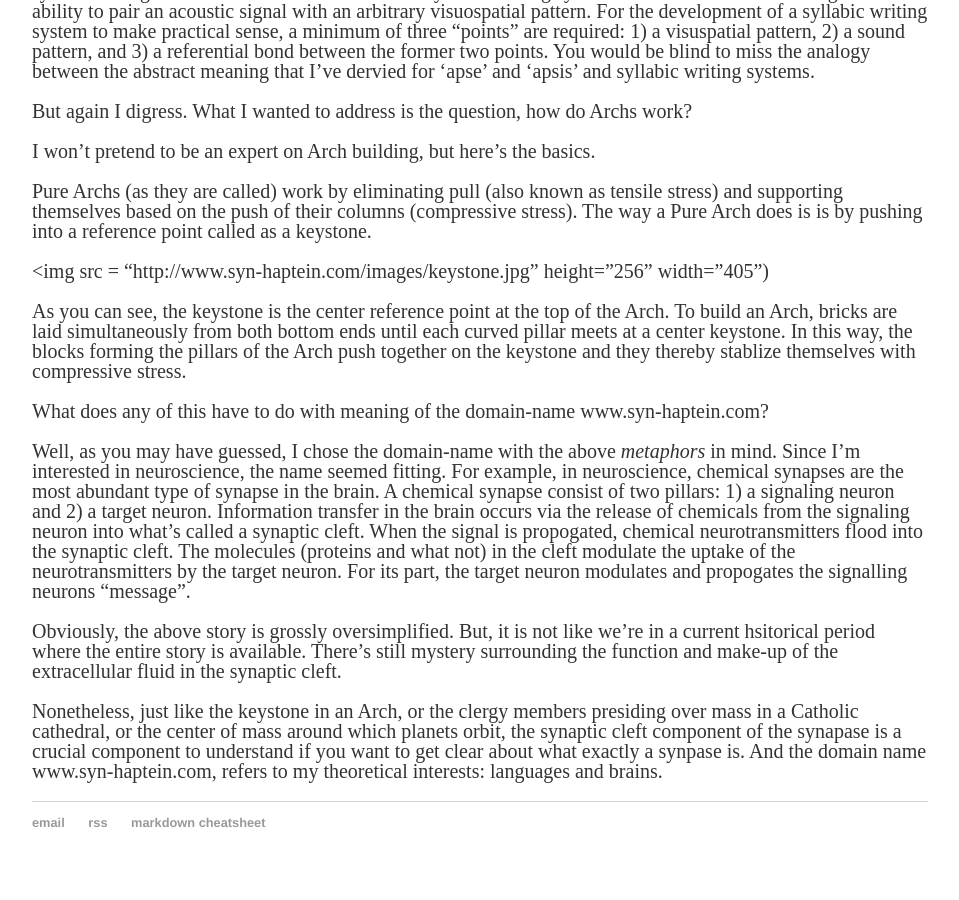
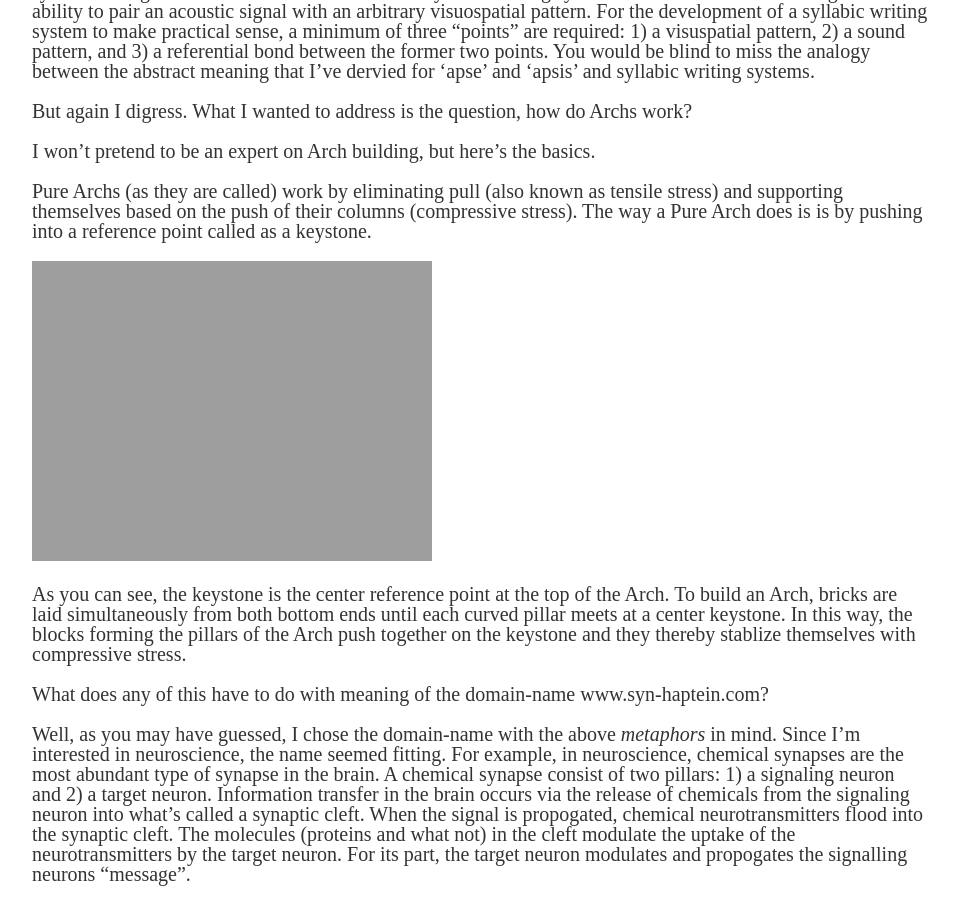
Before and after one commit to dnck/2018_ghpages, a Jekyll site: the page built from _posts/2017-04-13-what-does-syn-haptein-mean.md, in a window 1280 px wide and 900 px high, scrolled down 1787 px. Shown: the whole window, without its empty margins (160-1119 px from the left). Built offline with Jekyll 4.4.1, drawn with Linux system fonts in a browser that asks for light colours.

Commit message:
test images on posts

```diff
--- a/_posts/2017-04-13-what-does-syn-haptein-mean.md
+++ b/_posts/2017-04-13-what-does-syn-haptein-mean.md
@@ -40,7 +40,7 @@ I won't pretend to be an expert on Arch building, but here's the basics.
 
 Pure Archs (as they are called) work by eliminating pull (also known as tensile stress) and supporting themselves based on the push of their columns (compressive stress). The way a Pure Arch does is is by pushing into a reference point called as a keystone.
 
-<img src = "http://www.syn-haptein.com/images/keystone.jpg" height="256" width="405")
+![no test]("/images/keystone.jpg" height="256" width="405" "no text")
 
 As you can see, the keystone is the center reference point at the top of the Arch. To build an Arch, bricks are laid simultaneously from both bottom ends until each curved pillar meets at a center keystone. In this way, the blocks forming the pillars of the Arch push together on the keystone and they thereby stablize themselves with compressive stress.
 
```
